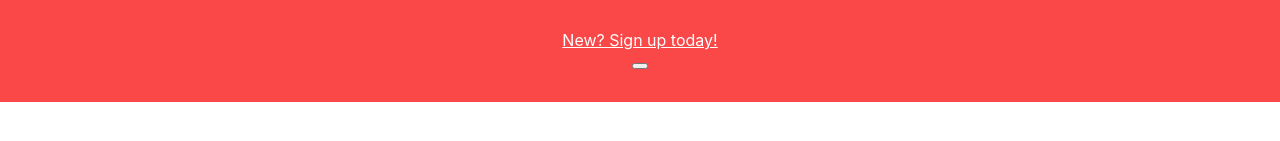
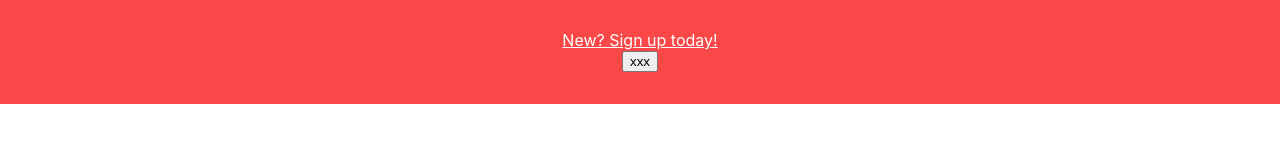
Before and after one commit to Chillandchat/mobile, a React (Create React App) app in the folder Frontend/app/: page / in a window 1280 px wide. Shown: the part 512-653 px from the top of the page. Built offline with nearby package versions, Linux system fonts and the light colour scheme.

Commit message:
Resolved issues

```diff
--- a/Frontend/app/public/index.html
+++ b/Frontend/app/public/index.html
@@ -17,18 +17,9 @@
       rel="stylesheet"
     />
     <link rel="manifest" href="%PUBLIC_URL%/manifest.json" />
-    <!--
-      Notice the use of %PUBLIC_URL% in the tags above.
-      It will be replaced with the URL of the `public` folder during the build.
-      Only files inside the `public` folder can be referenced from the HTML.
-
-      Unlike "/favicon.ico" or "favicon.ico", "%PUBLIC_URL%/favicon.ico" will
-      work correctly both with client-side routing and a non-root public URL.
-      Learn how to configure a non-root public URL by running `npm run build`.
-    -->
     <title>React App</title>
   </head>
-  <body style="padding: 0; margin: 0">
+  <body>
     <noscript>You need to enable JavaScript to run this app.</noscript>
     <div id="root"></div>
   </body>
--- a/Frontend/app/src/components/ExecuteButton.tsx
+++ b/Frontend/app/src/components/ExecuteButton.tsx
@@ -2,11 +2,11 @@ import React from "react";
 import "./style/ExecuteButton.css";
 
 interface Props {
-  text?: String;
+  text: String;
   onclick: () => any;
 }
 
-export const ExecuteButton = (props: Props) => {
+export const ExecuteButton:React.FC<Props> = (props) => {
   return (
     <div>
       <button onClick={props.onclick} id="button">
--- a/Frontend/app/src/components/LoginPage.tsx
+++ b/Frontend/app/src/components/LoginPage.tsx
@@ -29,16 +29,14 @@ export const Login: React.FC = () => {
       />
       {/*Sign up form*/}
       <div id="signup">
-        <Link
-          to="/signup"
-          id="signupLink"
-        >
+        <Link to="/signup" id="signupLink">
           New? Sign up today!
         </Link>
         {/*Button*/}
         <ExecuteButton
+          text="xxx"
           onclick={() => {
-            login("xxx","xxx");
+            login("xxx", "xxx");
           }}
         />
       </div>
```
